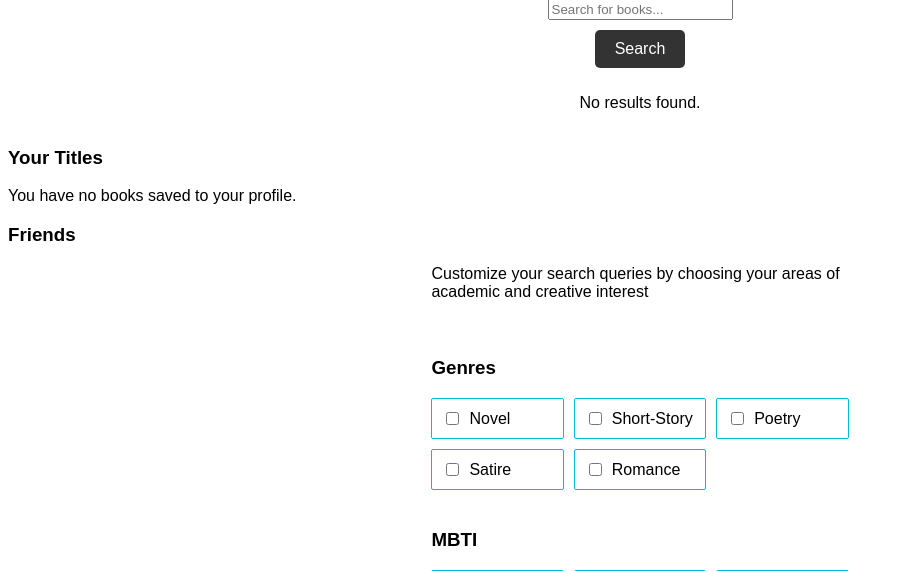
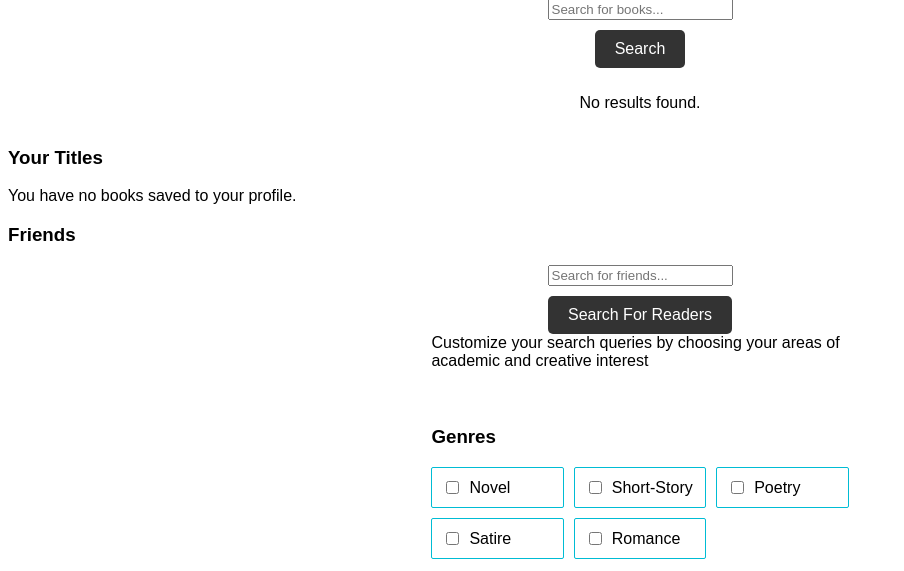
Before and after one commit to lyoncodes/RusLit, a Flask app: template app/templates/profile.html in a window 1280 px wide. Shown: the part 331-902 px from the top of the page, without its empty margins (0-904 px from the left). Run offline with Flask 3, Linux system fonts and the light colour scheme; the template is opened without the code that fills it, so the values that code supplies are empty; some web fonts are replaced.

Commit message:
adds lookup route

```diff
--- a/app/routes.py
+++ b/app/routes.py
@@ -333,17 +333,17 @@ def profile(id):
         else:
             return {"error": "User not found"}, 404
 
-@app.route('/profile_list', methods=['GET'])
+@app.route('/profile_search', methods=['GET'])
 @login_required
 def profile_search():
     searchString = request.args.get('searchString')
     search_results = None
+    print(searchString)
     return render_template(
         'profileList.html',
         profile=profile,
         search_results=search_results
      )
-
 
 @app.route('/submit_form', methods=['POST'])
 def submit_form():
@@ -557,30 +557,6 @@ def submit_form():
         print(f"Error fetching data from OpenAI: {e}")
         return jsonify({"error": "Failed to fetch data from OpenAI", "details": str(e)}), 500
 
-
-@user_bp.route('/user/<email>', methods=['GET'])
-def get_user(email):
-    user = User.query.filter_by(email=email).first()
-    if user:
-        return {
-            "email": user.email,
-            "full_name": user.full_name,
-            "is_active": user.is_active,
-            "is_admin": user.is_admin,
-            "created_at": user.created_at.isoformat()
-        }
-    else:
-        return {"error": "User not found"}, 404
-
-# users save books to their profile
-@user_bp.route('/user/<id>/books', methods=['GET'])
-def get_user_books(id):
-    user = User.query.get(id)
-    if user:
-        books = db.session.query(Book).join(users_books, Book.id == users_books.c.book_id).filter(users_books.c.user_id == id).all()
-        books_data = [{"id": book.id, "isbn": book.isbn, "title": book.title, "author": book.author} for book in books]
-        return jsonify(books_data)
-
 @app.route('/add_book_to_profile', methods=['POST'])
 @login_required
 def add_book_to_profile():
@@ -610,3 +586,34 @@ def add_book_to_profile():
         return jsonify({"message": "Book added to profile successfully"}), 200
     else:
         return jsonify({"message": "Book already exists in the user's profile"}), 200
+
+@user_bp.route('/user/<email>', methods=['GET'])
+def get_user(email):
+    user = User.query.filter_by(email=email).first()
+    if user:
+        return {
+            "email": user.email,
+            "full_name": user.full_name,
+            "is_active": user.is_active,
+            "is_admin": user.is_admin,
+            "created_at": user.created_at.isoformat()
+        }
+    else:
+        return {"error": "User not found"}, 404
+
+# users save books to their profile
+@user_bp.route('/user/<id>/books', methods=['GET'])
+def get_user_books(id):
+    user = User.query.get(id)
+    if user:
+        books = db.session.query(Book).join(users_books, Book.id == users_books.c.book_id).filter(users_books.c.user_id == id).all()
+        books_data = [{"id": book.id, "isbn": book.isbn, "title": book.title, "author": book.author} for book in books]
+        return jsonify(books_data)
+
+@user_bp.route('/profile_search', methods=['GET'])
+@login_required
+def profile_search():
+    print("Profile search endpoint hit")
+    searchString = request.args.get('searchString')
+    search_results = None
+    print(searchString)
--- a/app/templates/profile.html
+++ b/app/templates/profile.html
@@ -59,6 +59,10 @@
     </div>
     <div>
         <h3>Friends</h3>
+        <form action="{{ url_for('profile_search') }}" method="GET">
+            <input type="text" name="search" placeholder="Search for friends...">
+            <button type="submit">Search For Readers</button>
+        </form>
         {% if friends and friends|length > 0 %}
         <ul>
             {% for friend in friends %}
@@ -68,9 +72,6 @@
                 <a href="{{ url_for('profile', id=friend.id) }}">View Profile</a>
             </li>
             {% endfor %}
-        <ul>
-            <li>
-            </li>
         </ul>
         {% else %}
         {% endif %}
--- a/app/templates/profileList.html
+++ b/app/templates/profileList.html
@@ -4,9 +4,6 @@
 
 {% block content %}
 <div>
-    <form>
-        <input type="text" name="search" placeholder="Search for friends..." >
-        <button type="submit">Search</button>
-    </form>
+    <div>{{search_results}}</div>
 </div>
 {% endblock %}
```
